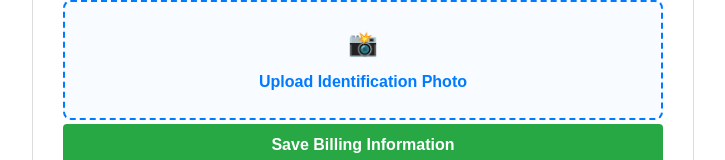
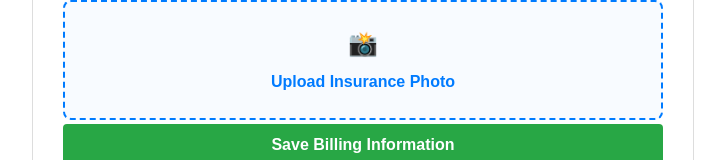
Before and after one commit to INSO4151-Spring2026/ClinicHub, a React (Vite) app in the folder clinic-hub/: page /plan in a window 1280 px wide. Shown: the part 639-799 px from the top of the page, without its empty margins (277-1002 px from the left). Built offline with nearby package versions, Linux system fonts and the light colour scheme.

Commit message:
in plan page changed label to be correct

```diff
--- a/clinic-hub/src/Plan_page.jsx
+++ b/clinic-hub/src/Plan_page.jsx
@@ -144,7 +144,7 @@ function Plan_page() {
           <label style={{ cursor: 'pointer', display: 'block' }}>
             <div style={{ fontSize: '24px', marginBottom: '8px' }}>📸</div>
             <div style={{ fontWeight: 'bold', color: '#007bff', marginBottom: '4px' }}>
-              {id_photo ? 'Photo Selected' : 'Upload Identification Photo'}
+              {id_photo ? 'Photo Selected' : 'Upload Insurance Photo'}
             </div>
             <div style={{ fontSize: '12px', color: '#666' }}></div>
             <input
```
